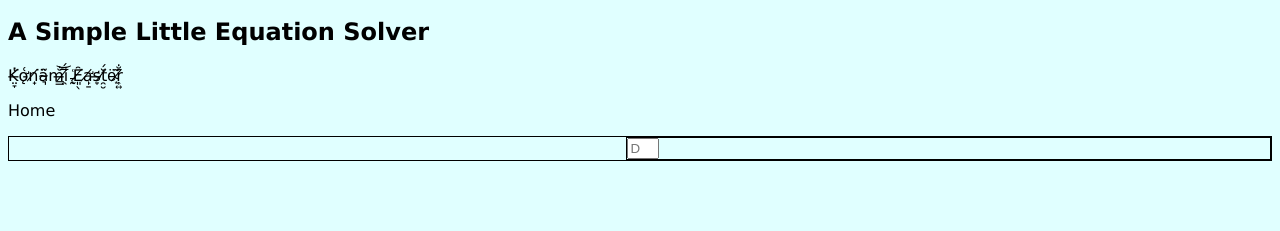
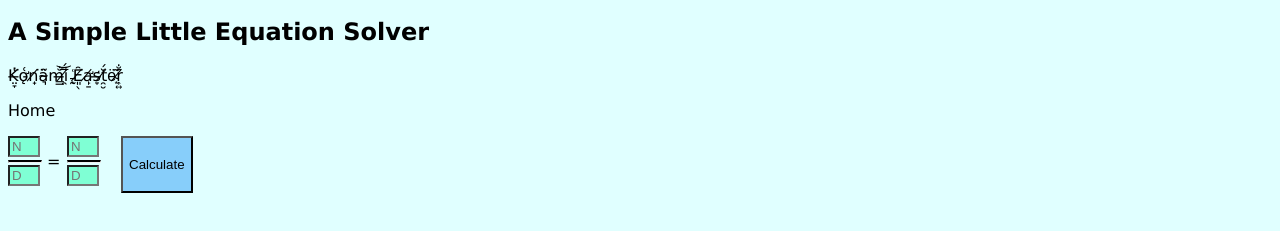
Before and after one commit to beaver700nh/stuffnstuff, a website: page public/equasol/index.html in a window 1280 px wide. Shown: the part 49-280 px from the top of the page. Drawn offline with nearby package versions, Linux system fonts and the light colour scheme.

Commit message:
working on euasol

```diff
--- a/public/equasol/index.html
+++ b/public/equasol/index.html
@@ -1,4 +1,5 @@
 <html>
+
 <head>
   <title>EquaSol - StuffNStuff</title>
   <meta charset="utf-8" />
@@ -6,6 +7,7 @@
   <link type="text/css" rel="stylesheet" href="style.css" />
   <link type="text/css" rel="stylesheet" href="../stuffnstuff.css" />
 </head>
+
 <body>
   <h1>EquaSol</h1>
   <h2>A Simple Little Equation Solver</h2>
@@ -13,18 +15,33 @@
 
   <p class="simlink" id="home" onclick="location.href = '/';">Home</p>
 
-    <div class="grid-container" id="xprod">
-      <div class="grid-item" id="xprod-n1-div">
+  <div id="xprod-grid">
+    <div id="xprod-n1-div">
       <input type="number" id="xprod-n1" placeholder="N" class="innum" />
       </div>
-      <div class="grid-item" id="xprod-d1-div">
+      <div id="xprod-l1-div">
+        <hr class="frac-bar" />
+      </div>
+      <div id="xprod-d1-div">
         <input type="number" id="xprod-d1" placeholder="D" class="innum" />
       </div>
-      <div class="grid-item" id="xprod-n2-div">
+      <div id="xprod-eq-div">
+        <span id="xprod-eq" class="simple-text">=</span>
+      </div>
+      <div id="xprod-n2-div">
         <input type="number" id="xprod-n2" placeholder="N" class="innum" />
       </div>
-      <div class="grid-item" id="xprod-d2-div">
+      <div id="xprod-l2-div">
+        <hr class="frac-bar" />
+      </div>
+      <div id="xprod-d2-div">
         <input type="number" id="xprod-d2" placeholder="D" class="innum" />
+      </div>
+      <div id="xprod-calc-div">
+        <button id="xprod-calc">Calculate</button>
+      </div>
+      <div id="xprod-status-div">
+        <span id="xprod-status"></span>
       </div>
     </div>
 
--- a/public/equasol/script.js
+++ b/public/equasol/script.js
@@ -0,0 +1,43 @@
+$(document).ready(
+  () => {
+    $("#xprod-calc").click(
+      function () {
+        let values = [
+          parseInt($("#xprod-n1").val()),
+          parseInt($("#xprod-d1").val()),
+          parseInt($("#xprod-n2").val()),
+          parseInt($("#xprod-d2").val()),
+        ];
+
+        if (check("10110", [1, NaN, 2, 3, NaN])) {
+          alert("SIMPLIFY!");
+        }
+        else {
+          $("#xprod-status").text("Error: not enough information.");
+        }
+
+        function check(pat, vec) {
+          for (let i in (pat.length < vec.length ? pat : vec)) {
+            alert(i);
+            if (
+              (vec[i] === NaN && pat[i] === "1") ||
+              (vec[i] !== NaN && pat[i] === "0")
+            ) {
+              return false;
+            }
+          }
+
+          return true;
+        }
+      }
+    );
+  }
+);
+
+// n  n   y  y -- SIMPLIFY
+// n  y   y  y -- FILL
+// y  n   y  y -- FILL
+// y  y   n  n -- SIMPLIFY
+// y  y   n  y -- FILL
+// y  y   y  n -- FILL
+// y  y   y  y -- SOLVED
--- a/public/equasol/style.css
+++ b/public/equasol/style.css
@@ -2,43 +2,63 @@ html {
   background-color: lightcyan;
 }
 
-div {
-  border: 1px solid black;
+/* CROSS PRODUCTS */
+
+#xprod-grid {
+  display: inline-grid;
+  grid-template-rows: 24px 5px 24px;
+  grid-template-columns: 34px 15px 34px 100px auto;
+  row-gap: 0;
+  column-gap: 5px;
 }
 
-.grid-container {
-  display: grid;
-  grid-template-rows: 2;
-  grid-template-columns: 3;
-  grid-row-gap: 0px;
-  grid-column-gap: 5px;
-  row-gap: 0;
-  column-gap: 5px;
-  grid-template-areas: "n1 eq n2" "ln eq ln" "d1 eq d2";
+#xprod-n1-div {grid-area: 1 / 1 / 2 / 2;}
+#xprod-d1-div {grid-area: 3 / 1 / 4 / 2;}
+#xprod-n2-div {grid-area: 1 / 3 / 2 / 4;}
+#xprod-d2-div {grid-area: 3 / 3 / 4 / 4;}
+#xprod-l1-div {grid-area: 2 / 1 / 3 / 2;}
+#xprod-l2-div {grid-area: 2 / 3 / 3 / 4;}
+#xprod-eq-div {grid-area: 1 / 2 / 4 / 3;}
+
+#xprod-eq     {
+  line-height: 51px;
 }
 
-#xprod-n1-div {
-  grid-area: n1;
+#xprod-calc   {
+  grid-area: 1 / 4 / 4 / 5;
+  line-height: 51px;
+  margin-left: 15px;
 }
 
-#xprod-d1-div {
-  grid-area: d1;
+#xprod-status {
+  grid-area: 1 / 5 / 4 / 6;
+  vertical-align: middle;
+  line-height: 51px;
 }
 
-#xprod-n2-div {
-  grid-area: n2;
-}
-
-#xprod-d2-div {
-  grid-area: d2;
-}
+/* MISCELLANEOUS */
 
 .innum {
   width: 32px;
+  background-color: aquamarine;
 }
 
-input[type=number]::-webkit-inner-spin-button,
-input[type=number]::-webkit-outer-spin-button {
+.innum::-webkit-inner-spin-button,
+.innum::-webkit-outer-spin-button {
   -webkit-appearance: none;
   margin: 0;
 }
+
+.frac-bar {
+  margin: 0px;
+  border-top: 2px solid black;
+}
+
+.simple-text {
+  margin: 0px;
+}
+
+button        {background-color: lightskyblue; cursor: pointer;}
+button:focus  {background-color: lightskyblue; outline: none;}
+button:hover  {background-color: lightseagreen;}
+button:active {background-color: rgb(208, 233, 255);}
--- a/public/index/script.js
+++ b/public/index/script.js
@@ -1,7 +1,7 @@
 $(document).ready(
   () => {
     $(".simlink").click(
-      function() {
+      function () {
         location.href = $(this).attr("data-link");
       }
     );
```
Also changed, not shown: index.js (+12 -0 lines), public/index/favicon.ico (added). Lines whose indentation alone changed are shown as unchanged.
